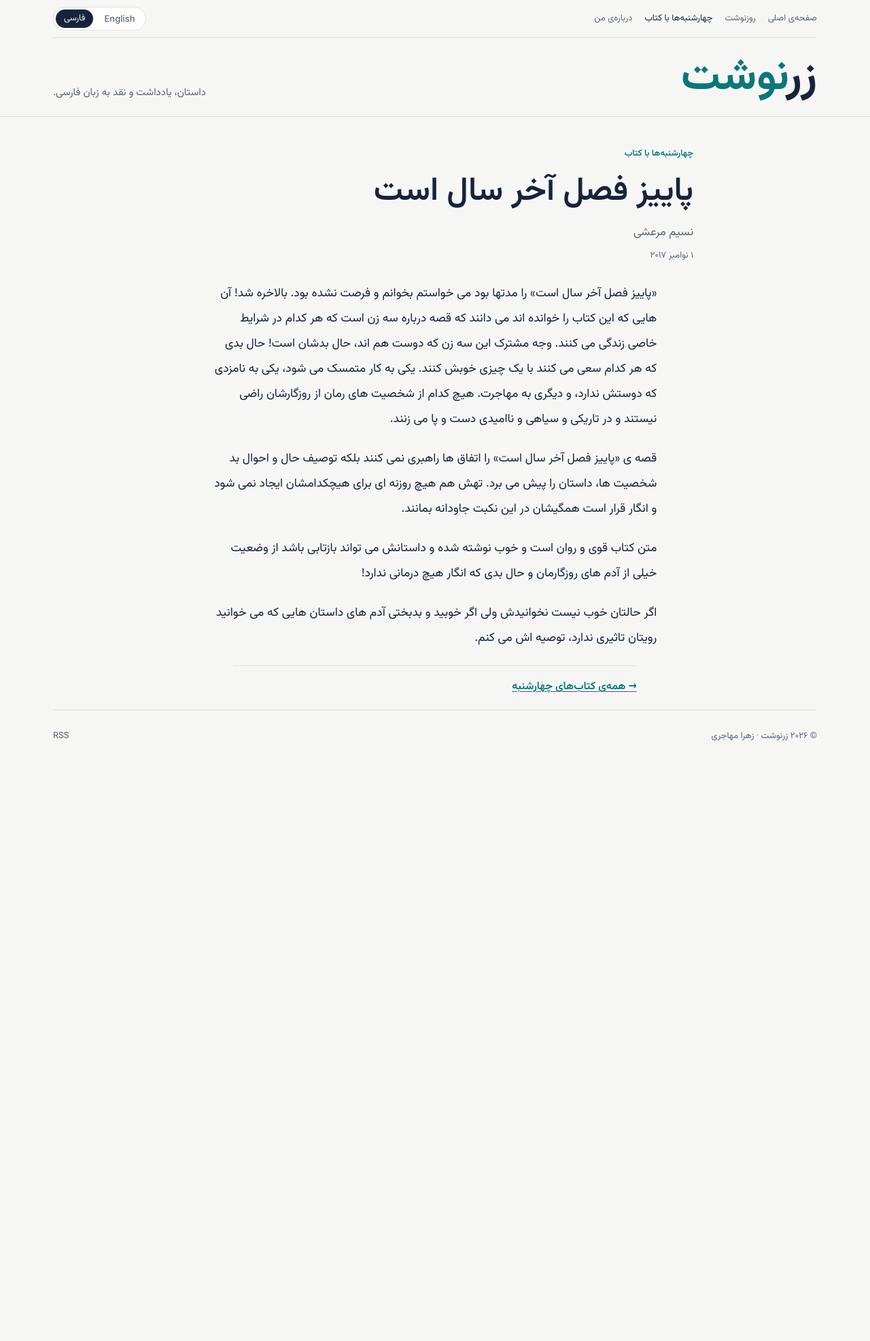
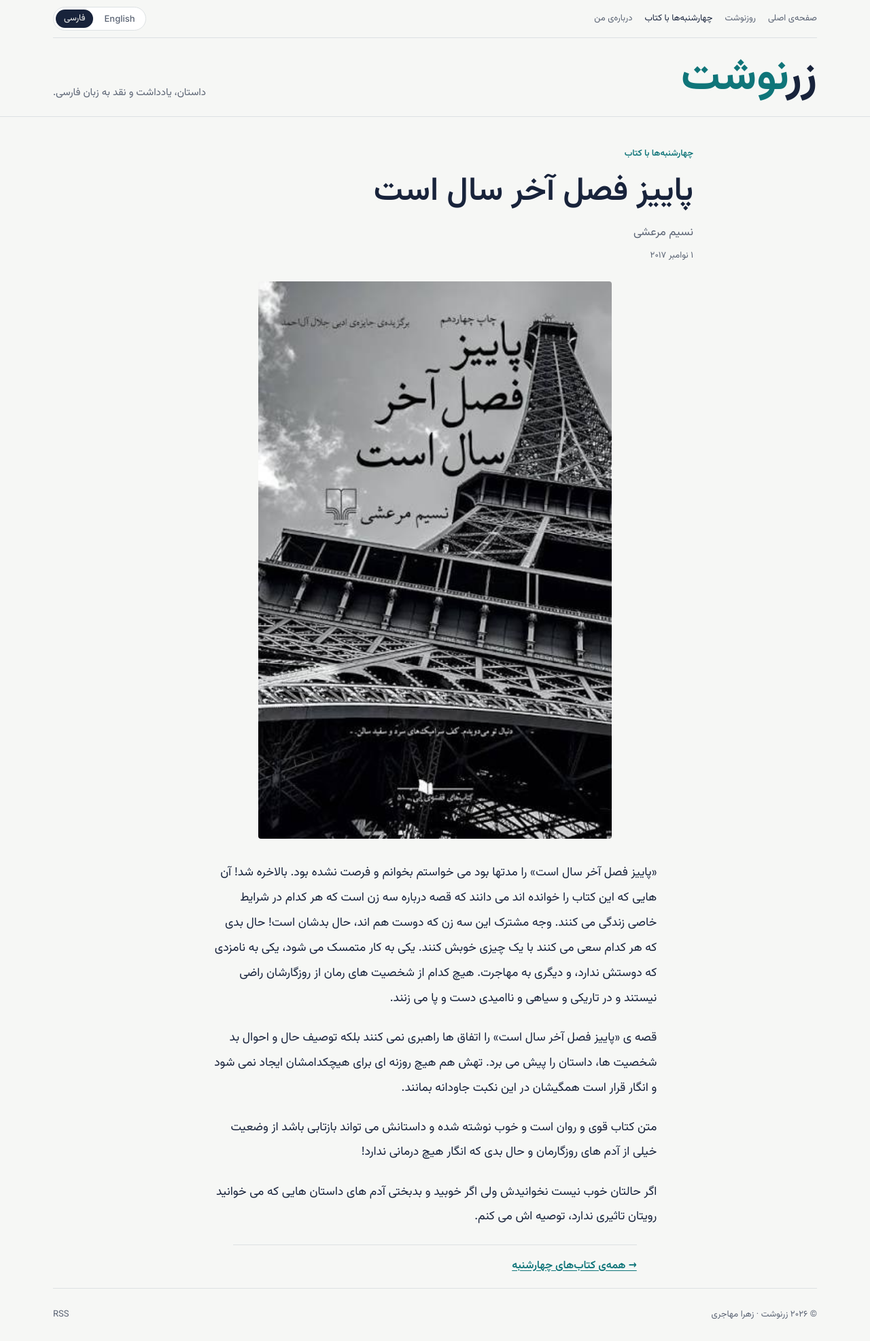
Before and after one commit to zmohajeri/zmohajeri.github.io, a Jekyll site: the page built from _ketab/2017-11-01-paeez-fasl-e-akhar-e-sal-ast.md, in a window 1280 px wide. Shown: the whole page at 68% size. Built offline with Jekyll 4.4.1, drawn with Linux system fonts in a browser that asks for light colours; before the commit the page ends 1121 px from its top, so only the background shows below that.

Commit message:
Add cover for Paeez Fasl-e Akhar-e Sal Ast
Co-Authored-By: Claude Opus 5.5 <noreply@anthropic.com>
Claude-Session: https://claude.ai/code/session_01MqRwwpSaB1re11wDQg4XRJ

```diff
--- a/_ketab/2017-11-01-paeez-fasl-e-akhar-e-sal-ast.md
+++ b/_ketab/2017-11-01-paeez-fasl-e-akhar-e-sal-ast.md
@@ -3,7 +3,7 @@ title: "پاییز فصل آخر سال است؛ نسیم مرعشی"
 book: "پاییز فصل آخر سال است"
 author: "نسیم مرعشی"
 date: 2017-11-01 10:00:00 -0400
-cover: ""
+cover: "/assets/img/covers/paeez-fasl-e-akhar-e-sal-ast.jpg"
 excerpt: "«پاییز فصل آخر سال است» را مدتها بود می خواستم بخوانم و فرصت نشده بود. بالاخره شد!"
 ---
 «پاییز فصل آخر سال است» را مدتها بود می خواستم بخوانم و فرصت نشده بود. بالاخره شد! آن هایی که این کتاب را خوانده اند می دانند که قصه درباره سه زن است که هر کدام در شرایط خاصی زندگی می کنند. وجه مشترک این سه زن که دوست هم اند، حال بدشان است! حال بدی که هر کدام سعی می کنند با یک چیزی خوبش کنند. یکی به کار متمسک می شود، یکی به نامزدی که دوستش ندارد، و دیگری به مهاجرت. هیچ کدام از شخصیت های رمان از روزگارشان راضی نیستند و در تاریکی و سیاهی و ناامیدی دست و پا می زنند.
```
Also changed, not shown: assets/img/covers/paeez-fasl-e-akhar-e-sal-ast.jpg (added).
